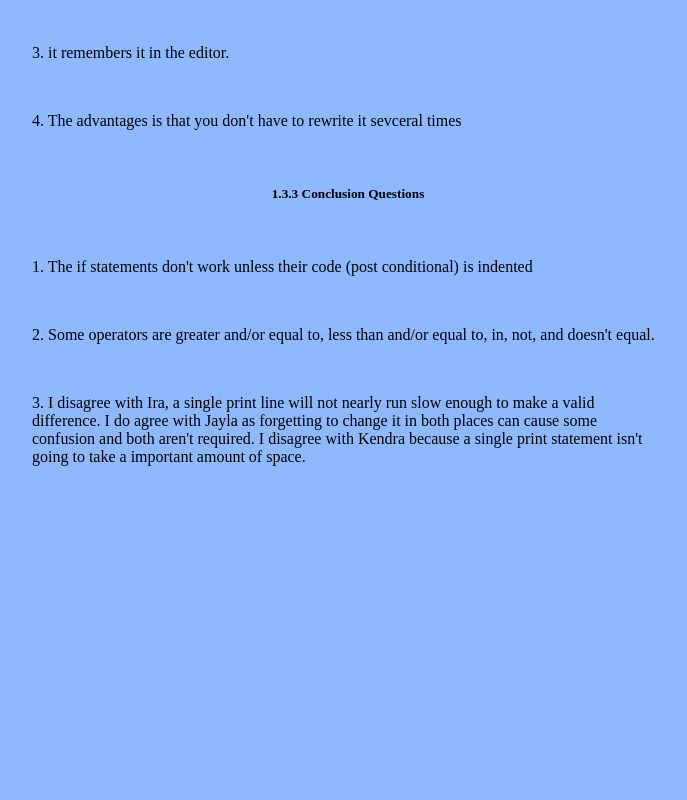
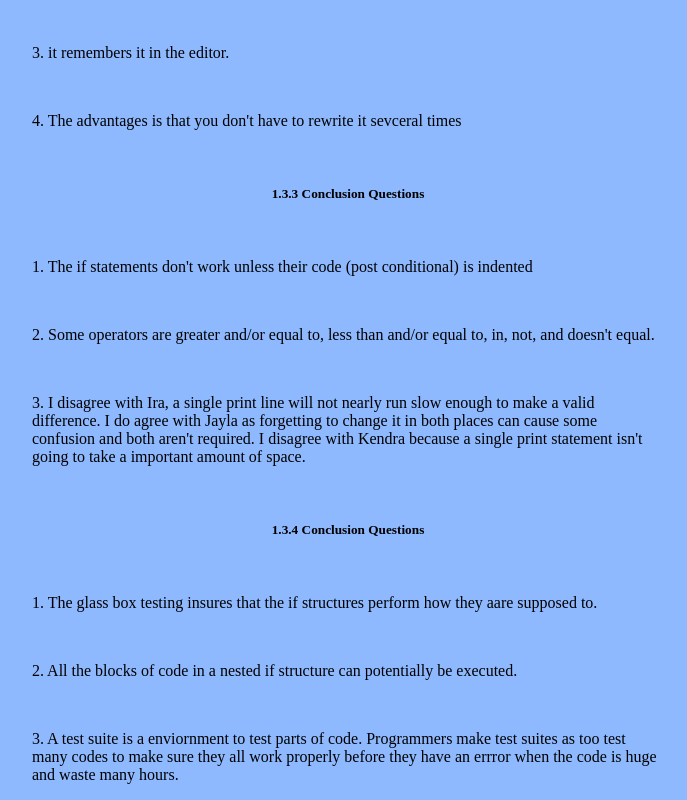
Before and after one commit to JacobGarca/JacobGarca.github.io, a plain HTML site: page portfolio.html in a window 1280 px wide. Shown: the part 7496-8296 px from the top of the page, without its empty margins (292-979 px from the left). Before the commit the page ends 7978 px from the top, so only its background shows below. Drawn offline with Linux system fonts and the light colour scheme; a script that the page names is missing.

Commit message:
added 1.3.4 questionns

```diff
--- a/portfolio.html
+++ b/portfolio.html
@@ -190,5 +190,13 @@
     <p>2. Some operators are greater and/or equal to, less than and/or equal to, in, not, and doesn't equal. </p>
     <br>
     <p>3. I disagree with Ira, a single print line will not nearly run slow enough to make a valid difference. I do agree with Jayla as forgetting to change it in both places can cause some confusion and both aren't required. I disagree with Kendra because a single print statement isn't going to take a important amount of space.</p>
+	  <br>
+	  <h5>1.3.4 Conclusion Questions</h5>
+	  <br>
+	  <p>1. The glass box testing insures that the if structures perform how they aare supposed to.</p>
+	  <br>
+	  <p>2. All the blocks of code in a nested if structure can potentially be executed.</p>
+	  <br>
+	  <p>3. A test suite is a enviornment to test parts of code. Programmers make test suites as too test many codes to make sure they all work properly before they have an errror when the code is huge and waste many hours.</p>
 	  </body>
 	</html>
```
